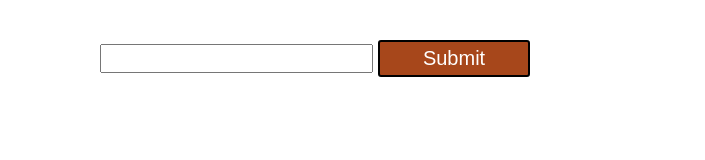
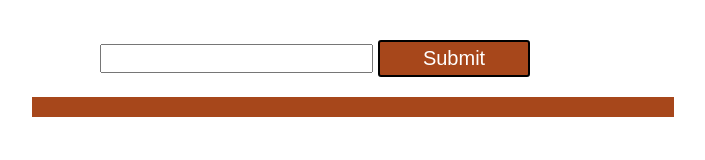
Before and after one commit to jb24x7/neighborhood, a plain HTML site: page index.html in a window 1280 px wide. Shown: the whole page, without its empty margins (287-992 px from the left). Drawn offline with Linux system fonts and the light colour scheme.

Commit message:
add more styling

```diff
--- a/css/styles.css
+++ b/css/styles.css
@@ -1,9 +1,10 @@
 .div {
   background-color: rgb(167, 71, 27);
-  font-size: 20px;
   color: white;
   margin: auto;
-  width: 40%;
+  width: 50%;
+  padding: 5px;
+  margin-top: 20px;
 }
 
 .form {
@@ -35,3 +36,10 @@
 #number1 {
   font-size: 20px;
 }
+
+#results {
+  margin: auto;
+  font-size: 20px;
+  width: 90%;
+  padding: 5px;
+}
```
